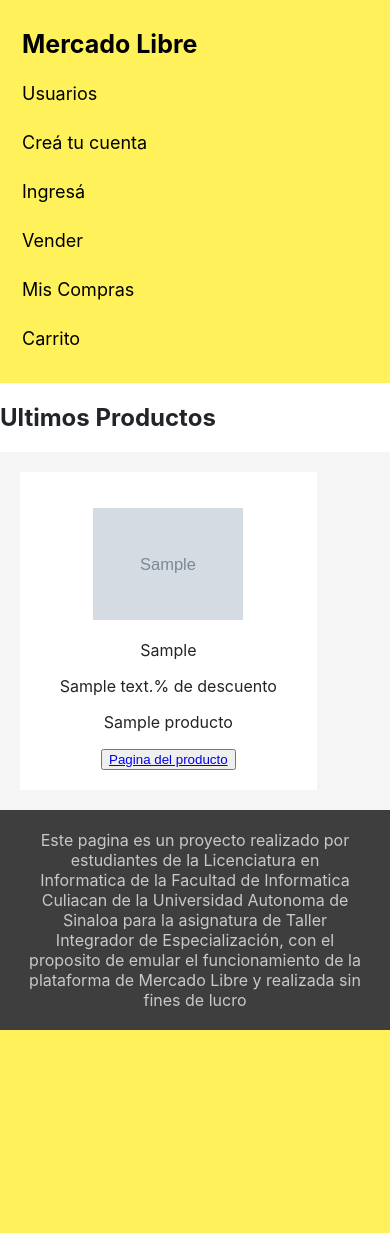
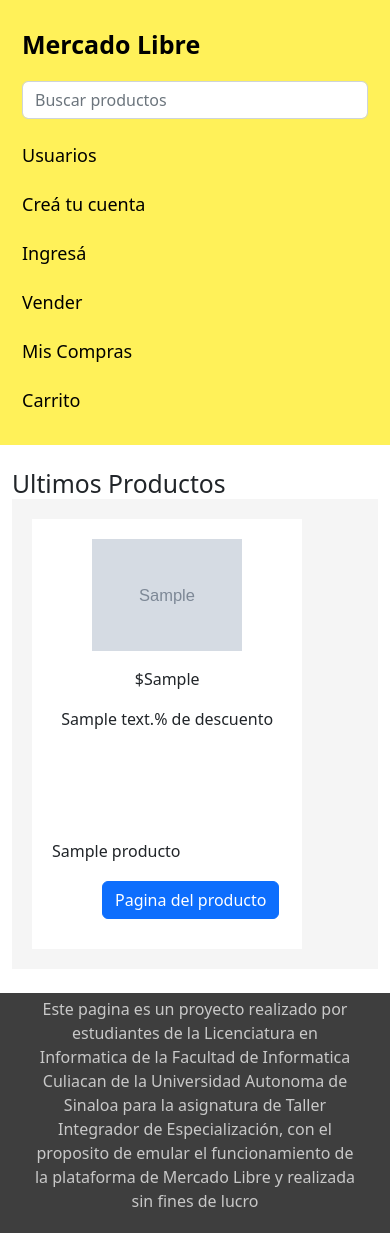
Before and after one commit to DeltaPrime375/merlibre, a CodeIgniter 4 app: the page made by app/Views/merlibre_home.php in a window 390 px wide. Before the commit the page ends 1030 px from the top, so only its background shows below. Run offline with PHP 8.4 and a stand-in for CodeIgniter, Linux system fonts and the light colour scheme; the template is opened without the code that fills it: most values are stand-ins (such as "Sample title", 1, 10 or a date in 2020); grey boxes marked "Sample" are stand-in pictures; some libraries are stand-ins or nearby versions.

Commit message:
Mas revisiones de la intrfaz de usuario

```diff
--- a/app/Views/layouts/base_layout.php
+++ b/app/Views/layouts/base_layout.php
@@ -68,6 +68,41 @@
   padding: 15px;
   text-align: left;
 }
+
+.grid-container {
+      display: grid;
+      row-gap: 10px;
+      grid-template-columns: auto auto auto auto;
+      background-color: #F5F5F5;
+      padding: 10px;
+
+
+    }
+
+    .grid-item {
+      background-color: #FFFFFF;
+      border: 10px solid #F5F5F5;
+      padding: 20px;
+
+      text-align: center;
+      height: 450px;
+
+      position: relative;
+    }
+
+    .name_card{
+      position: absolute;
+    bottom: 70px;
+    float: center;
+
+   }
+   .button_card{
+    position: absolute;
+    bottom: 30px;
+    left: 70px;
+   }
+
+
 @media screen and (max-width: 500px) {
   .header a {
     float: none;
@@ -85,6 +120,7 @@
 <header class="header">
   <a href="/" class="logo">Mercado Libre</a>
   <div class="header-right">
+    <a><input type = "text" class = "form-control" placeholder = "Buscar productos"/></a>
     <a href="<?= base_url('usuarios')?>">Usuarios</a>
     <a href="<?= base_url('usuarios/new')?>">Creá tu cuenta</a>
     <a href="<?= base_url('usuarios/login')?>">Ingresá</a>
@@ -97,7 +133,7 @@
         <meta charset = "UTF-8">
         <meta http-equiv = "X-UA-Compatible" content = "IE-Edge">
         <meta name = "viewport" content = "width=device-width, initial-scale = 1.0">
-        <title>CRUD Productos | <?= $this->renderSection('title')?></title>
+        <title>Mercado Libre (PRUEBA) | <?= $this->renderSection('title')?></title>
         <link href="https://cdn.jsdelivr.net/npm/bootstrap@5.2.3/dist/css/bootstrap.min.css" rel="stylesheet" integrity="sha384-rbsA2VBKQhggwzxH7pPCaAqO46MgnOM80zW1RWuH61DGLwZJEdK2Kadq2F9CUG65" crossorigin="anonymous">
         <link rel="stylesheet" href="https://cdn.jsdelivr.net/npm/bootstrap-icons@1.10.2/font/bootstrap-icons.css" integrity="sha384-b6lVK+yci+bfDmaY1u0zE8YYJt0TZxLEAFyYSLHId4xoVvsrQu3INevFKo+Xir8e" crossorigin="anonymous">
     </head>
--- a/app/Views/merlibre_home.php
+++ b/app/Views/merlibre_home.php
@@ -8,126 +8,14 @@
   <meta name="viewport" content="width=device-width, initial-scale=1.0">
   <link rel="shortcut icon" type="image/png" href="/favicon.ico">
 
-  <style {csp-style-nonce}>
-    .grid-container {
-      display: grid;
-      row-gap: 50px;
-      grid-template-columns: auto auto auto;
-      background-color: #F5F5F5;
-      padding: 10px;
-    }
 
-    .grid-item {
-      background-color: #FFFFFF;
-      border: 10px solid #F5F5F5;
-      padding: 20px;
-
-      text-align: center;
-    }
-    .header {
-      overflow: hidden;
-      background-color: #FFF159;
-      padding: 20px 10px;
-    }
-
-    .header a {
-      float: left;
-      color: black;
-      text-align: center;
-      padding: 12px;
-      text-decoration: none;
-      font-size: 18px;
-      line-height: 25px;
-      border-radius: 4px;
-    }
-
-    .header a.logo {
-      font-size: 25px;
-      font-weight: bold;
-    }
-
-
-    .header a:hover {
-      background-color: yellow;
-      color: black;
-    }
-
-    .header-right {
-      float: right;
-    }
-
-    html,
-    body {
-      color: rgba(33, 37, 41, 1);
-      font-family: -apple-system, BlinkMacSystemFont, "Segoe UI", Helvetica, Arial, sans-serif, "Apple Color Emoji", "Segoe UI Emoji";
-      font-size: 16px;
-      margin: 0;
-      padding: 0;
-      -webkit-font-smoothing: antialiased;
-      -moz-osx-font-smoothing: grayscale;
-      text-rendering: optimizeLegibility;
-    }
-
-    footer {
-      background-color: rgba(221, 72, 20, .8);
-      text-align: center;
-    }
-
-    footer .environment {
-      color: rgba(255, 255, 255, 1);
-      padding: 2rem 1.75rem;
-    }
-
-    footer .copyrights {
-      background-color: rgba(62, 62, 62, 1);
-      color: rgba(200, 200, 200, 1);
-      padding: .25rem 1.75rem;
-    }
-
-    table,
-    td,
-    th {
-      border: 1px solid #ddd;
-      text-align: left;
-    }
-
-    table {
-      border-collapse: collapse;
-      width: 100%;
-    }
-
-    th,
-    td {
-      padding: 15px;
-      text-align: left;
-    }
-
-    @media screen and (max-width: 500px) {
-      .header a {
-        float: none;
-        display: block;
-        text-align: left;
-      }
-
-      .header-right {
-        float: none;
-      }
-
-    }
-  </style>
 </head>
 
-<header class="header">
-  <a href="/" class="logo">Mercado Libre</a>
-  <div class="header-right">
-    <a href="<?= base_url('usuarios') ?>">Usuarios</a>
-    <a href="<?= base_url('usuarios/new') ?>">Creá tu cuenta</a>
-    <a href="<?= base_url('usuarios/login') ?>">Ingresá</a>
-    <a href="<?= base_url('productos/new') ?>">Vender</a>
-    <a href="<?= base_url('historial') ?>">Mis Compras</a>
-    <a href="<?= base_url('carrito') ?>">Carrito</a>
-  </div>
-</header>
+<?= $this->extend('layouts/base_layout');
+?>
+
+<?= $this->section('content')?>
+
 
 <body>
   <div class="card-header">
@@ -141,36 +29,25 @@
 
       <div class="grid-item">
 
-        <div class="card">
-
-          <div class="card-image">
             <figure class="image is-4by3">
-              <img width="150" src=<?php echo trim($producto['imagen']) ?> alt="..." />
+              <img width="150" height= "50%" src=<?php echo trim($producto['imagen']) ?> alt="..." />
             </figure>
-          </div>
-
-          <div class="card-content">
-
-            <div class="media">
 
                 <p class="title is-4">
-                  <?= $producto['precio_producto'] ?>
+                  <?= "$",$producto['precio_producto'] ?>
                 </p>
                 <p class="title is-4">
                   <?php if ($producto['descuento'] > 0) {
                     echo trim($producto['descuento']), "% de descuento";
                   } ?>
                 </p>
-                <p class="title is-4">
+                <p class="name_card">
                   <?= $producto['nombre_producto'] ?>
                 </p>
-                <button><a href = "<?= base_url('productos/' . $producto['id_producto']) ?>" class = "btn btn-sm
-                btn-info mx-1" title = "Mostrar">Pagina del producto</a></button>
+                <div class = "button_card"><a href = "<?= base_url('productos/' . $producto['id_producto']) ?>"><button class = "btn btn-primary" >Pagina del producto</button></a></div>
 
-            </div>
-          </div>
-        </div>
       </div>
+
     <?php endforeach;
     else:?>
       <h6 class="text-danger text-center">No se encontraron productos</h6>
@@ -179,19 +56,5 @@
 
 </body>
 
-<footer>
 
-  <div class="copyrights">
-
-    <p>Este pagina es un proyecto realizado por estudiantes de la Licenciatura en Informatica
-      de la Facultad de Informatica Culiacan de la Universidad Autonoma de Sinaloa para la asignatura de
-      Taller Integrador de Especialización, con el proposito de emular el funcionamiento de la plataforma
-      de Mercado Libre y realizada sin fines de lucro</p>
-
-  </div>
-
-</footer>
-
-
-
-</html>
+<?= $this->endSection() ?>
```
